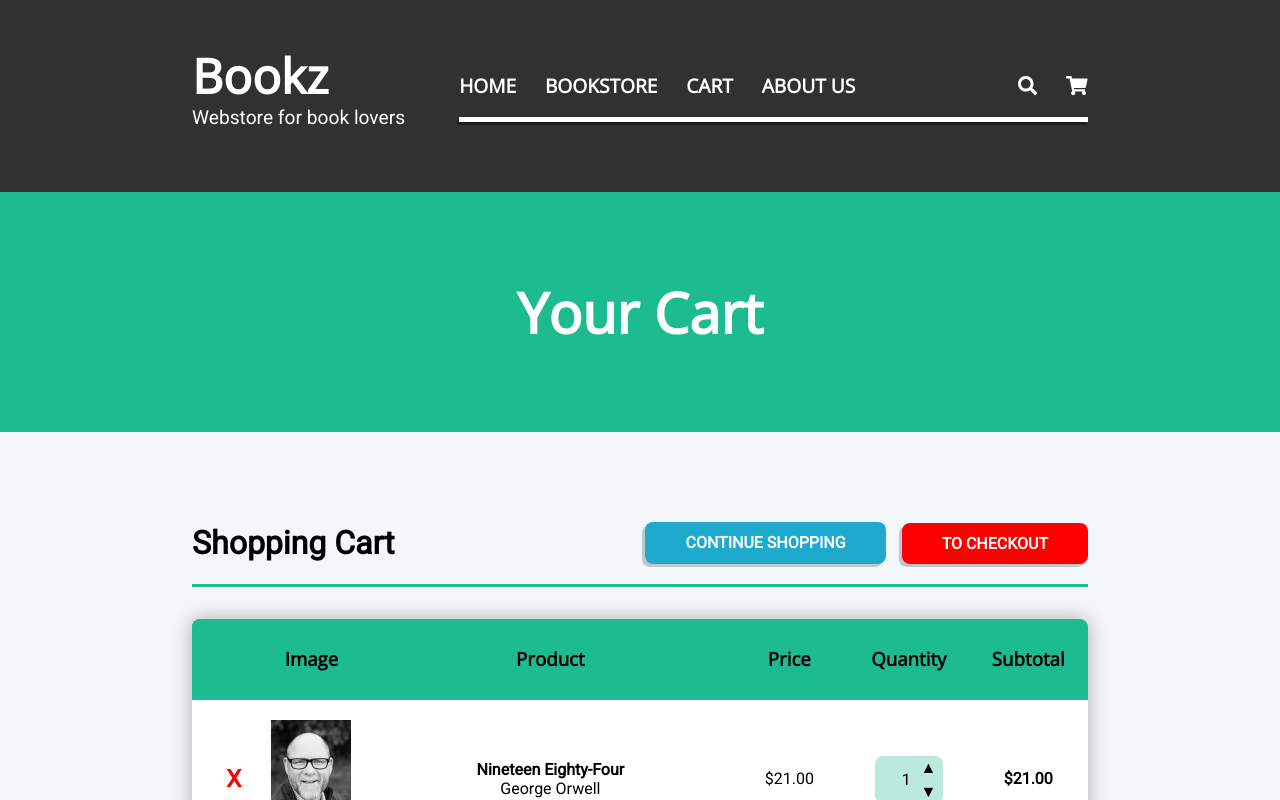
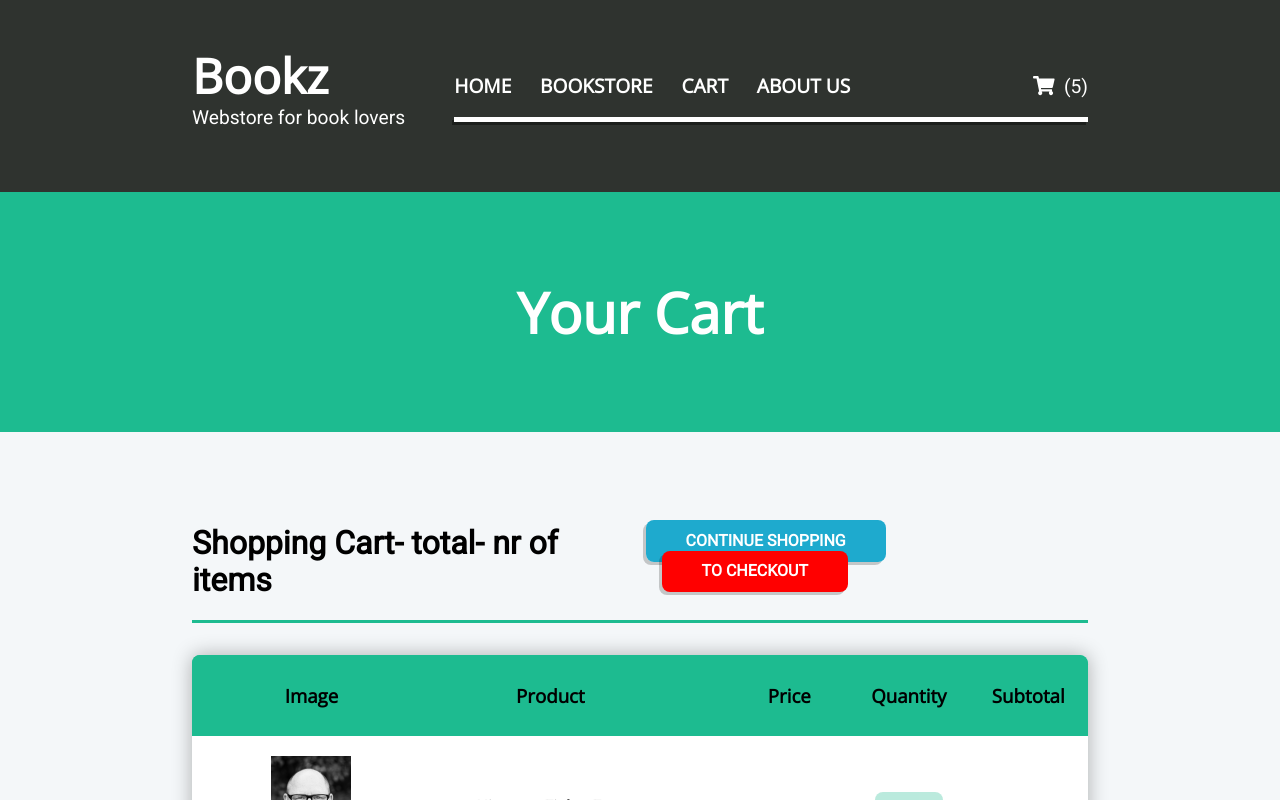
Before and after one commit to Urs97/ecommerce-bookstore-app, a React (Create React App) app: page /cart in a window 1280 px wide. Shown: the top 800 px of the page. Built offline with nearby package versions, Linux system fonts and the light colour scheme.

Commit message:
fixed quantity input number bug

```diff
--- a/src/components/Cart/Cart.js
+++ b/src/components/Cart/Cart.js
@@ -19,7 +19,7 @@ const Cart = () => {
             <PageHeader title="Your Cart" color="green"/>
             <section className="cart-container">
                 <section className="cart-nav">
-                    <h1>Shopping Cart</h1>
+                    <h1>Shopping Cart- total- nr of items</h1>
                     <section className="cart-nav-btns">
                         <a href="/store" className="button continue-btn">Continue Shopping</a>
                         <button className="button checkout-btn"
--- a/src/components/CartItem/CartItem.js
+++ b/src/components/CartItem/CartItem.js
@@ -1,18 +1,26 @@
-import React, { useRef } from 'react';
+import React, { useState } from 'react';
 import './CartItem.scss';
 import test_photo from '../../assets/images/testimonial-portrait-3.jpg';
 
 const CartItem = ({ header }) => {
-    const quantityInputRef = useRef(null);
+    const [quantityValue, setQuantityValue] = useState(1);
 
     const handleUpArrow = event => {
         event.preventDefault();
-        quantityInputRef.stepUp(1);
+        (quantityValue < 99 && setQuantityValue(quantityValue + 1))
     }
 
     const handleDownArrow = event => {
         event.preventDefault();
-        quantityInputRef.stepDown(1);
+        (quantityValue > 1 && setQuantityValue(quantityValue - 1));
+    }
+
+    const handleOnChangeInput = event => {
+        const newValue = Number(event.target.value);
+        if(newValue <= 99 && newValue >= 1) {
+            setQuantityValue(newValue);
+        } else return;
+
     }
 
     if(header) return (
@@ -39,11 +47,11 @@ const CartItem = ({ header }) => {
             <span className="item-price">$21.00</span>
             <form className="item-quantity">
                 <label htmlFor="quantity" className="screen-reader-only">item-title quantity</label>
-                <input ref={quantityInputRef} type="number" id="quantity" name="quantity"
-                    step="1" min="1" max="99" defaultValue="1" />
+                <input type="number" id="quantity" name="quantity"
+                    step="1" min="1" max="99" value={quantityValue} onChange={handleOnChangeInput}/>
                 <section className="item-quantity-btns">
-                    <button onClick={ handleUpArrow } className="plus">▲</button>
-                    <button onClick={ handleDownArrow } className="minus">▼</button>
+                    <button onClick={ handleUpArrow } className="up-arrow">▲</button>
+                    <button onClick={ handleDownArrow } className="down-arrow">▼</button>
                 </section>
             </form>
             <span className="item-subtotal">$21.00</span>
--- a/src/components/CartItem/CartItem.scss
+++ b/src/components/CartItem/CartItem.scss
@@ -63,12 +63,12 @@
                 position: relative;
               }
 
-            & .plus {
+            & .up-arrow {
                 padding-right: 1em;
                 border-top-right-radius: $border-radius;
             }
 
-            & .minus {
+            & .down-arrow {
                 padding-right: 1em;
                 border-bottom-right-radius: $border-radius;
             }
--- a/src/components/Navigation/Navigation.js
+++ b/src/components/Navigation/Navigation.js
@@ -1,11 +1,12 @@
 import React from 'react';
 import './Navigation.scss';
 import { FontAwesomeIcon } from '@fortawesome/react-fontawesome';
-import { faSearch } from '@fortawesome/free-solid-svg-icons';
 import { faShoppingCart } from '@fortawesome/free-solid-svg-icons';
 import { Link } from 'react-router-dom';
 
 const Navigation = () => {
+    const cartItemsNum = 5;
+
     return (
         <header className="header-nav-section">
             <a href="/" className="header-logo">
@@ -17,12 +18,10 @@ const Navigation = () => {
                 <Link to="/store" className="link">Bookstore</Link>
                 <Link to="/cart" className="link">Cart</Link>
                 <Link to="/about" className="link">About Us</Link>
-                <span role="img" aria-label="search icon">
-                    <FontAwesomeIcon icon={faSearch} />
-                </span>
                 <span role="img" aria-label="shopping cart icon">
                     <FontAwesomeIcon icon={faShoppingCart} />
                 </span>
+                <span className="cart-items-num">({cartItemsNum})</span>
             </nav>
         </header>
     )
--- a/src/components/Navigation/Navigation.scss
+++ b/src/components/Navigation/Navigation.scss
@@ -47,8 +47,8 @@
     }
 
     nav span:not(:last-child) {
-        margin-left: 7em;
-        margin-right: 1.5em;
+        margin-left: 8em;
+        margin-right: 0.5em;
     }
 
     nav .link {
@@ -80,4 +80,8 @@
     .header-nav-icons :not(:first-child) {
         margin-left: 1.5em;
     }
+
+    .cart-items-num {
+        // empty for now
+    }
 }
```
